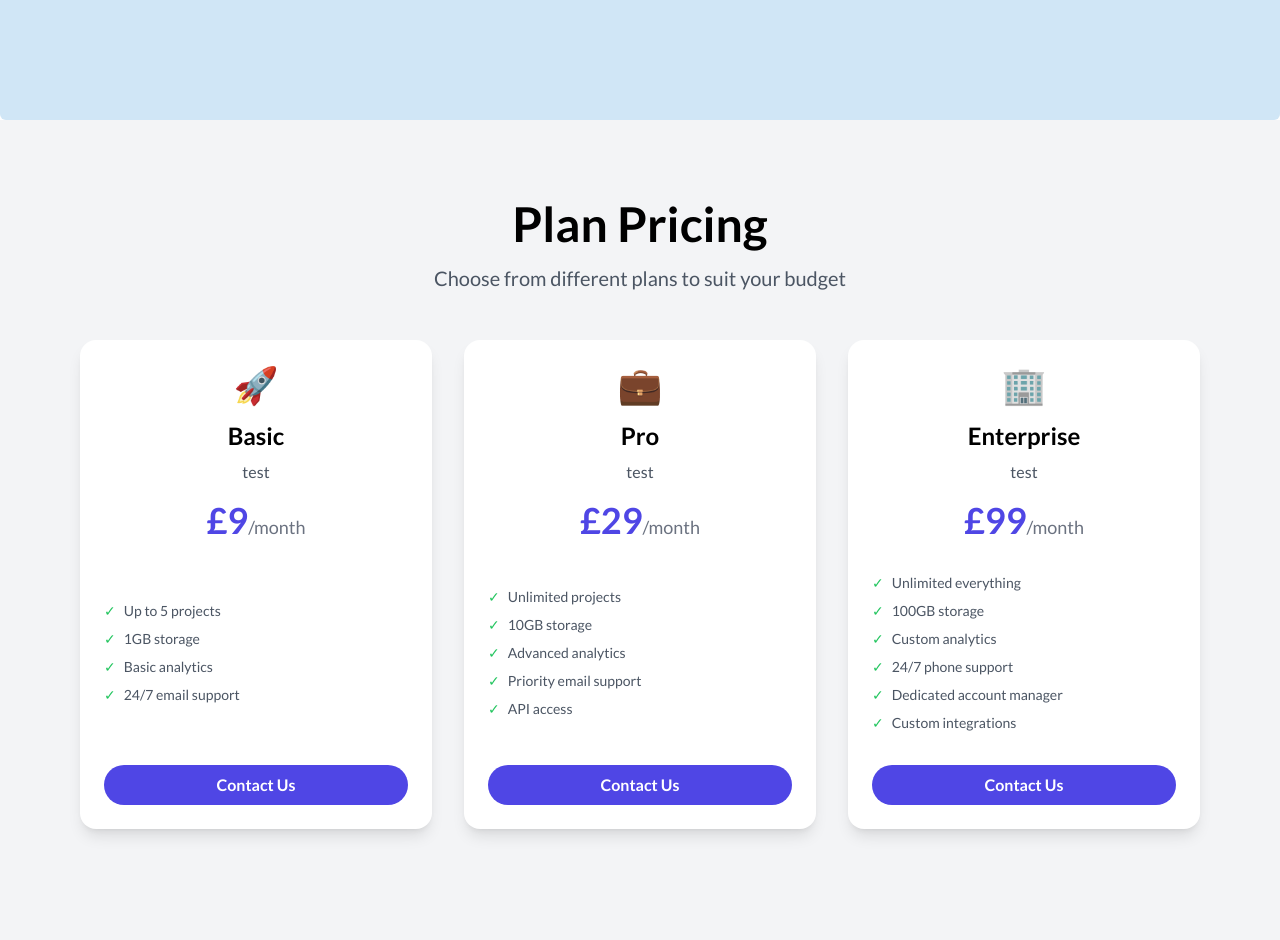
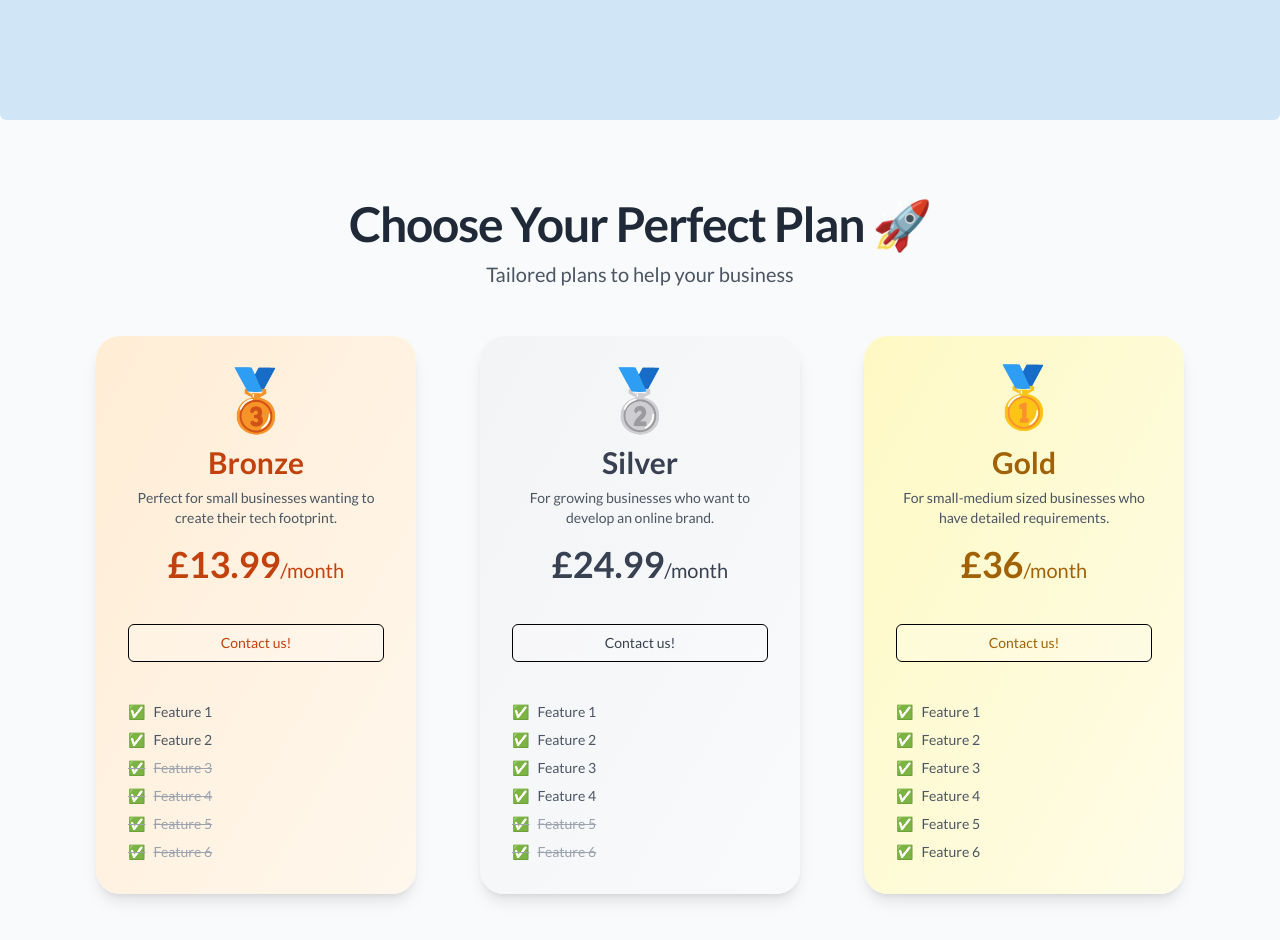
Before and after one commit to FoundersEdge/FoundersEdgeMain, a Next.js app: page / in a window 1280 px wide. Shown: the part 680-1620 px from the top of the page. Built offline with nearby package versions, Linux system fonts and the light colour scheme.

Commit message:
feat: restyled Pricing

```diff
--- a/src/components/Pricing.tsx
+++ b/src/components/Pricing.tsx
@@ -1,15 +1,16 @@
-import React, { useState, useEffect } from 'react';
-import { motion } from 'framer-motion';
+import React, { useEffect, useRef } from 'react';
+import { motion, useInView, useAnimation } from 'framer-motion';
 
 interface PricingTierProps {
     title: string;
     details: string;
     price: number;
     features: string[];
+    tier: 'bronze' | 'silver' | 'gold';
     emoji: string;
 }
 
-const PricingTier: React.FC<PricingTierProps> = ({ title, details, price, features, emoji }) => {
+const PricingTier: React.FC<PricingTierProps> = ({ title, details, price, features, tier, emoji }) => {
     const scrollToContact = () => {
         const contactSection = document.getElementById('contact');
         if (contactSection) {
@@ -17,99 +18,154 @@ const PricingTier: React.FC<PricingTierProps> = ({ title, details, price, featur
         }
     };
 
+    const getBackgroundColor = (tier: string) => {
+        switch (tier) {
+            case 'bronze': return 'bg-gradient-to-br from-orange-100 to-orange-50';
+            case 'silver': return 'bg-gradient-to-br from-gray-100 to-gray-50';
+            case 'gold': return 'bg-gradient-to-br from-yellow-100 to-yellow-50';
+            default: return 'bg-white';
+        }
+    };
+
+    const getTextColor = (tier: string) => {
+        switch (tier) {
+            case 'bronze': return 'text-orange-700';
+            case 'silver': return 'text-gray-700';
+            case 'gold': return 'text-yellow-700';
+            default: return 'text-gray-700';
+        }
+    };
+
+    const getFeatureStyle = (index: number) => {
+        if (tier === 'bronze' && index > 1) return 'line-through text-gray-400';
+        if (tier === 'silver' && index > 3) return 'line-through text-gray-400';
+        return '';
+    };
+
+    const floatVariants = {
+        float: {
+            y: [0, -15, 0],
+            transition: {
+                duration: 2,
+                repeat: Infinity,
+                ease: "easeInOut"
+            }
+        }
+    };
+
     return (
         <motion.div
-      whileHover={{ y: -5, boxShadow: '0 10px 20px rgba(0,0,0,0.1)' }}
-      className="bg-white rounded-2xl shadow-lg p-6 flex flex-col justify-between w-full max-w-sm mx-auto"
+            whileHover={{ y: -2, boxShadow: '0 10px 20px rgba(0,0,0,0.1)' }}
+            className={`${getBackgroundColor(tier)} rounded-3xl shadow-lg p-8 flex flex-col justify-between w-full max-w-xs mx-auto relative overflow-hidden`}
         >
-      <div className="text-center mb-6">
-        <div className="text-4xl mb-4">{emoji}</div>
-        <h3 className="text-2xl font-bold mb-2">{title}</h3>
-        <p className="text-gray-600 mb-4">{details}</p>
-        <div className="text-4xl font-bold text-indigo-600 mb-2">
-          £{price}<span className="text-lg font-normal text-gray-500">/month</span>
+            <div className="text-center mb-6 relative z-10">
+                <motion.div
+                    className="text-6xl mb-4"
+                    variants={tier === 'gold' ? floatVariants : {}}
+                    animate={tier === 'gold' ? "float" : ""}
+                >
+                    {emoji}
+                </motion.div>
+                <h3 className={`text-3xl font-extrabold mb-2 ${getTextColor(tier)}`}>
+                    {title}
+                </h3>
+                <p className="text-sm text-gray-600 mb-4">{details}</p>
+                <div className={`text-4xl font-bold mb-4 ${getTextColor(tier)}`}>
+                    £{price}<span className="text-xl font-normal">/month</span>
                 </div>
             </div>
-      <ul className="text-sm text-gray-600 mb-6">
-        {features.map((feature, index) => (
-          <li key={index} className="mb-2 flex items-center">
-            <span className="mr-2 text-green-500">✓</span>
+            <button
+                onClick={scrollToContact}
+                className={`w-full ${getTextColor(tier)} px-4 py-2 mb-10 text-black backdrop-blur-sm border border-black rounded-md hover:shadow-[0px_0px_4px_4px_rgba(0,0,0,0.1)] bg-white/[0.2] text-sm transition duration-200`}
+            >
+                Contact us!
+            </button>
+
+
+
+
+            <ul className="text-sm space-y-2 text-gray-600">
+                {['Feature 1', 'Feature 2', 'Feature 3', 'Feature 4', 'Feature 5', 'Feature 6'].map((feature, index) => (
+                    <li key={index} className={`flex items-center ${getFeatureStyle(index)}`}>
+                        <span className="mr-2 text-green-500">✅</span>
                         {feature}
                     </li>
                 ))}
             </ul>
-      <button
-        onClick={scrollToContact}
-        className="w-full bg-indigo-600 text-white font-semibold py-2 px-4 rounded-full hover:bg-indigo-700 transition duration-300"
-      >
-        Contact Us
-      </button>
+
+
         </motion.div>
     );
 };
 
 const PricingSection: React.FC = () => {
-  const [animate, setAnimate] = useState(false);
+    const controls = useAnimation();
+    const ref = useRef(null);
+    const isInView = useInView(ref, { once: true, amount: 0.3 });
 
     useEffect(() => {
-    setAnimate(true);
-  }, []);
+        if (isInView) {
+            controls.start('visible');
+        }
+    }, [controls, isInView]);
 
     const tiers = [
         {
-      title: "Basic",
-      details: "test",
-      price: 9,
-      emoji: "🚀",
-      features: [
-        "Up to 5 projects",
-        "1GB storage",
-        "Basic analytics",
-        "24/7 email support",
-      ],
+            title: "Bronze",
+            details: "Perfect for small businesses wanting to create their tech footprint.",
+            price: 13.99,
+            tier: 'bronze' as const,
+            emoji: "🥉"
         },
         {
-      title: "Pro",
-      details: "test",
-      price: 29,
-      emoji: "💼",
-      features: [
-        "Unlimited projects",
-        "10GB storage",
-        "Advanced analytics",
-        "Priority email support",
-        "API access",
-      ],
+            title: "Silver",
+            details: "For growing businesses who want to develop an online brand.",
+            price: 24.99,
+            tier: 'silver' as const,
+            emoji: "🥈"
         },
         {
-      title: "Enterprise",
-      details: "test",
-      price: 99,
-      emoji: "🏢",
-      features: [
-        "Unlimited everything",
-        "100GB storage",
-        "Custom analytics",
-        "24/7 phone support",
-        "Dedicated account manager",
-        "Custom integrations",
-      ],
+            title: "Gold",
+            details: "For small-medium sized businesses who have detailed requirements.",
+            price: 36,
+            tier: 'gold' as const,
+            emoji: "🥇"
         },
     ];
 
+    const containerVariants = {
+        hidden: { opacity: 0 },
+        visible: {
+            opacity: 1,
+            transition: {
+                staggerChildren: 0.2,
+            },
+        },
+    };
+
+    const itemVariants = {
+        hidden: { opacity: 0, y: 20 },
+        visible: { opacity: 1, y: 0, transition: { duration: 0.5 } },
+    };
+
     return (
-    <section className="bg-gray-100 py-20">
+        <section ref={ref} className="bg-gray-50 py-20">
             <div className="max-w-6xl mx-auto px-4">
-        <h2 className="text-5xl font-bold text-center mb-4">Plan Pricing</h2>
-        <p className="text-xl text-center text-gray-600 mb-12">Choose from different plans to suit your budget</p>
+                <motion.div
+                    variants={containerVariants}
+                    initial="hidden"
+                    animate={controls}
+                >
+                    <motion.h2 variants={itemVariants} className="text-5xl font-extrabold text-center mb-3 text-gray-800 tracking-tight">Choose Your Perfect Plan 🚀</motion.h2>
+                    <motion.p variants={itemVariants} className="text-xl text-center text-gray-600 mb-12">Tailored plans to help your business</motion.p>
                     <div className="grid md:grid-cols-3 gap-8 mb-16">
-          {tiers.map((tier, index) => (
-            <PricingTier key={tier.title} {...tier} />
+                        {tiers.map((tier) => (
+                            <motion.div key={tier.title} variants={itemVariants}>
+                                <PricingTier {...tier} features={[]} />
+                            </motion.div>
                         ))}
                     </div>
-
-
-
+                </motion.div>
             </div>
         </section>
     );
```
Lines whose indentation alone changed are shown as unchanged.
